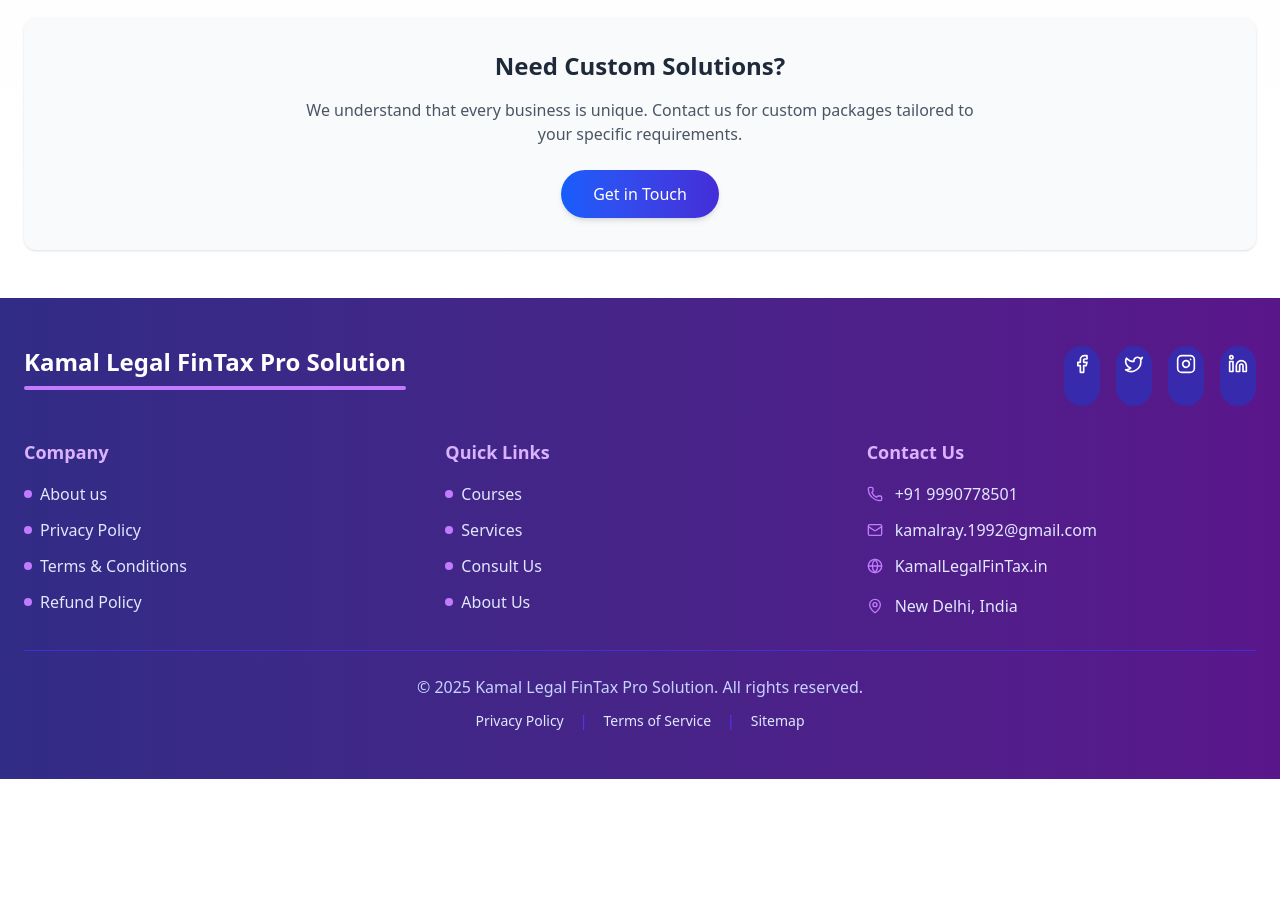
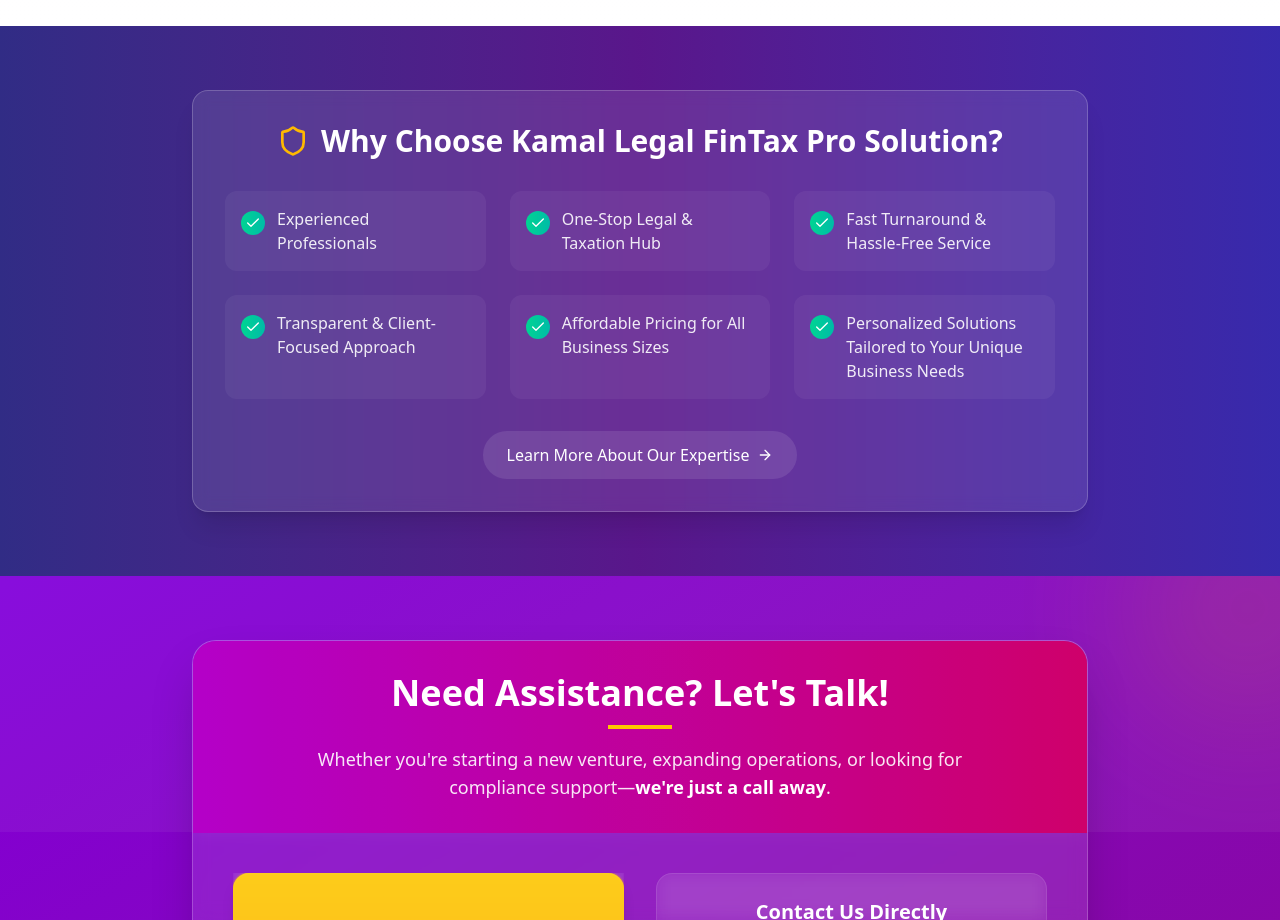
Before and after one commit to Narender009/kamal-app, a React (Vite) app: page /services in a window 1280 px wide. Shown: the part 1880-2800 px from the top of the page. Before the commit the page ends 2659 px from the top, so only its background shows below. Built offline with nearby package versions, Linux system fonts and the light colour scheme.

Commit message:
Initial commit

```diff
--- /dev/null
+++ b/src/components/layout/CTASection.jsx
@@ -0,0 +1,179 @@
+import { Phone, Mail, Calendar, Check, Shield, ArrowRight } from "lucide-react";
+import { motion } from 'framer-motion';
+import { useState } from 'react';
+
+const CTASection = () => {
+  const [isHovered, setIsHovered] = useState(false);
+
+  // Animation variants
+  const containerVariants = {
+    hidden: { opacity: 0 },
+    visible: {
+      opacity: 1,
+      transition: {
+        delayChildren: 0.3,
+        staggerChildren: 0.1
+      }
+    }
+  };
+
+  const itemVariants = {
+    hidden: { y: 20, opacity: 0 },
+    visible: { y: 0, opacity: 1 }
+  };
+
+  return (
+    <div className="w-full">
+      {/* Why Choose Us Section - Full width with different background */}
+      <div className="w-full bg-gradient-to-r from-indigo-900 via-purple-900 to-indigo-800 py-16">
+        <div className="container mx-auto px-6">
+          <motion.div
+            className="max-w-4xl mx-auto bg-white/10 backdrop-blur-sm rounded-2xl p-8 border border-white/20 shadow-xl"
+            initial="hidden"
+            whileInView="visible"
+            viewport={{ once: true }}
+            variants={containerVariants}
+          >
+            <motion.div variants={itemVariants} className="flex items-center gap-3 mb-8 justify-center">
+              <Shield className="w-8 h-8 text-amber-400" />
+              <h2 className="text-2xl md:text-3xl font-bold text-white">Why Choose Kamal Legal FinTax Pro Solution?</h2>
+            </motion.div>
+
+            <div className="grid grid-cols-1 md:grid-cols-2 lg:grid-cols-3 gap-6">
+              {[
+                "Experienced Professionals",
+                "One-Stop Legal & Taxation Hub",
+                "Fast Turnaround & Hassle-Free Service",
+                "Transparent & Client-Focused Approach",
+                "Affordable Pricing for All Business Sizes",
+                "Personalized Solutions Tailored to Your Unique Business Needs"
+
+              ].map((benefit, index) => (
+                <motion.div
+                  key={index}
+                  variants={itemVariants}
+                  className="flex items-start gap-3 bg-white/5 p-4 rounded-xl hover:bg-white/10 transition-colors"
+                >
+                  <div className="mt-1 bg-gradient-to-r from-emerald-400 to-teal-500 p-1 rounded-full">
+                    <Check className="w-4 h-4 text-white" />
+                  </div>
+                  <p className="text-white/90 font-medium">{benefit}</p>
+                </motion.div>
+              ))}
+            </div>
+
+            <motion.div
+              variants={itemVariants}
+              className="mt-8 flex justify-center"
+            >
+              <motion.button
+                whileHover={{ scale: 1.05 }}
+                whileTap={{ scale: 0.98 }}
+                className="flex items-center gap-2 bg-white/10 hover:bg-white/20 text-white font-medium px-6 py-3 rounded-full transition-colors"
+              >
+                <span>Learn More About Our Expertise</span>
+                <ArrowRight className="w-4 h-4" />
+              </motion.button>
+            </motion.div>
+          </motion.div>
+        </div>
+      </div>
+
+      {/* Need Assistance Section - New style and colors */}
+      <div className="w-full bg-gradient-to-br from-purple-700 to-fuchsia-800 py-16 relative overflow-hidden">
+        {/* Decorative patterns */}
+        <div className="absolute top-0 left-0 w-full h-full opacity-5">
+          <div className="absolute top-0 left-0 w-full h-64 bg-white"
+               style={{backgroundImage: 'radial-gradient(circle, #fff 1px, transparent 1px)', backgroundSize: '20px 20px'}}></div>
+        </div>
+        <div className="absolute -top-24 -right-24 w-64 h-64 bg-yellow-400 rounded-full opacity-10 blur-3xl"></div>
+        <div className="absolute bottom-0 left-0 w-full h-1 bg-gradient-to-r from-transparent via-pink-400 to-transparent"></div>
+
+        <div className="container mx-auto px-6">
+          <motion.div
+            className="relative max-w-4xl mx-auto"
+            initial={{ opacity: 0, y: 30 }}
+            whileInView={{ opacity: 1, y: 0 }}
+            viewport={{ once: true }}
+            transition={{ duration: 0.7, ease: "easeOut" }}
+          >
+            <div className="bg-white/10 backdrop-blur-sm border border-white/20 shadow-2xl rounded-3xl overflow-hidden">
+              {/* Colored header section */}
+              <div className="bg-gradient-to-r from-fuchsia-600 to-pink-600 p-8 relative">
+                <div className="absolute inset-0 bg-black/10"></div>
+                <div className="relative">
+                  <h3 className="text-3xl md:text-4xl font-extrabold text-white mb-3 text-center">
+                    Need Assistance? Let's Talk!
+                  </h3>
+                  <div className="w-16 h-1 bg-yellow-400 mx-auto mb-4"></div>
+                  <p className="text-white/90 text-center max-w-2xl mx-auto text-lg">
+                    Whether you're starting a new venture, expanding operations, or looking for compliance support—
+                    <span className="font-semibold text-white">we're just a call away</span>.
+                  </p>
+                </div>
+              </div>
+
+              {/* Contact options in a card format */}
+              <div className="p-8 md:p-10">
+                <div className="grid md:grid-cols-2 gap-8 mb-10">
+                  {/* Consultation card */}
+                  <motion.div
+                    whileHover={{ scale: 1.02, boxShadow: "0 20px 25px -5px rgba(0, 0, 0, 0.1), 0 10px 10px -5px rgba(0, 0, 0, 0.04)" }}
+                    whileTap={{ scale: 0.98 }}
+                    className="relative overflow-hidden bg-gradient-to-b from-yellow-400 to-amber-500 rounded-2xl shadow-lg"
+                  >
+                    <div className="absolute top-0 left-0 w-full h-full bg-white/10 backdrop-filter backdrop-blur-[1px]"></div>
+                    <div className="relative p-6 flex flex-col items-center justify-center h-full">
+                      <Calendar className="w-10 h-10 text-white mb-4" />
+                      <h4 className="text-xl font-bold text-white mb-2 text-center">Schedule Your Free Consultation</h4>
+                      <p className="text-white/90 text-sm mb-4 text-center">Get expert advice tailored to your needs</p>
+                      <button className="mt-2 bg-white/20 hover:bg-white/30 text-white font-bold py-3 px-6 rounded-full transition-all transform hover:scale-105 active:scale-95">
+                        Book Now
+                      </button>
+                    </div>
+                  </motion.div>
+
+                  {/* Contact methods card */}
+                  <div className="bg-white/5 backdrop-blur-sm rounded-2xl p-6 border border-white/10">
+                    <h4 className="text-xl font-bold text-white mb-6 text-center">Contact Us Directly</h4>
+
+                    <div className="space-y-5">
+                      <a href="tel:+919990778501" className="flex items-center gap-4 p-4 rounded-xl bg-white/5 hover:bg-white/10 transition-colors border border-white/5 group">
+                        <div className="flex-shrink-0 w-12 h-12 flex items-center justify-center bg-gradient-to-br from-teal-400 to-cyan-500 rounded-full group-hover:shadow-lg transition-all">
+                          <Phone className="w-6 h-6 text-white" />
+                        </div>
+                        <div>
+                          <p className="text-white/60 text-sm">Call Us</p>
+                          <p className="text-white font-bold text-lg">+91 9990778501</p>
+                        </div>
+                      </a>
+
+                      <a href="mailto:kamalray.1992@gmail.com" className="flex items-center gap-4 p-4 rounded-xl bg-white/5 hover:bg-white/10 transition-colors border border-white/5 group">
+                        <div className="flex-shrink-0 w-12 h-12 flex items-center justify-center bg-gradient-to-br from-pink-500 to-rose-500 rounded-full group-hover:shadow-lg transition-all">
+                          <Mail className="w-6 h-6 text-white" />
+                        </div>
+                        <div>
+                          <p className="text-white/60 text-sm">Email</p>
+                          <p className="text-white font-bold text-lg">kamalray.1992@gmail.com</p>
+                        </div>
+                      </a>
+                    </div>
+                  </div>
+                </div>
+
+                {/* Bottom ribbon */}
+                <div className="text-center">
+                  <div className="inline-block px-6 py-3 bg-white/10 rounded-full backdrop-blur-sm text-white">
+                    <span className="mr-2">⏱️</span> We typically respond within 24 hours
+                  </div>
+                </div>
+              </div>
+            </div>
+          </motion.div>
+        </div>
+      </div>
+    </div>
+  );
+};
+
+export default CTASection;
--- a/src/pages/ServicesPage.jsx
+++ b/src/pages/ServicesPage.jsx
@@ -1,6 +1,7 @@
 import React, { useState } from "react";
 import { CheckCircle, ChevronDown, ChevronUp } from "lucide-react";
 import ServicesHeader from "../components/layout/ServicesHeader";
+import CTASection from "../components/layout/CTASection";
 
 // Service categories with their respective services
 const serviceCategories = [
@@ -506,7 +507,8 @@
             ))}
           </div>
 
-          <div className="mt-16 text-center bg-gray-50 p-8 rounded-xl shadow-sm">
+
+          {/* <div className="mt-16 text-center bg-gray-50 p-8 rounded-xl shadow-sm">
             <h2 className="text-2xl font-bold text-gray-800 mb-4">Need Custom Solutions?</h2>
             <p className="text-gray-600 max-w-2xl mx-auto mb-6">
               We understand that every business is unique. Contact us for custom packages tailored to your specific requirements.
@@ -514,9 +516,10 @@
             <button className="px-8 py-3 bg-gradient-to-r from-blue-600 to-indigo-700 text-white font-medium rounded-full hover:opacity-90 transition-colors shadow-md">
               Get in Touch
             </button>
-          </div>
+          </div> */}
         </div>
       </div>
+      <CTASection />
     </>
   );
 };
```
